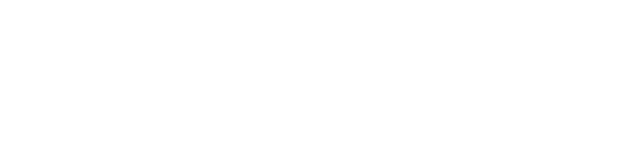
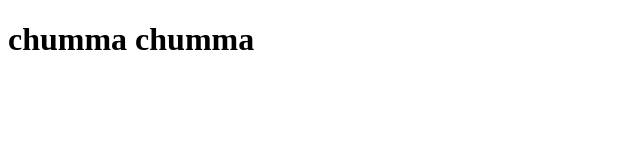
Before and after one commit to morsheda03/mina, a plain HTML site: page index.html in a window 1280 px wide. Shown: the whole page, without its empty margins (0-640 px from the left). Drawn offline with Linux system fonts and the light colour scheme.

Commit message:
added heading

```diff
--- a/index.html
+++ b/index.html
@@ -7,6 +7,6 @@
     <title>minara file</title>
 </head>
 <body>
-
+    <h1>chumma chumma </h1>
 </body>
 </html>
```
